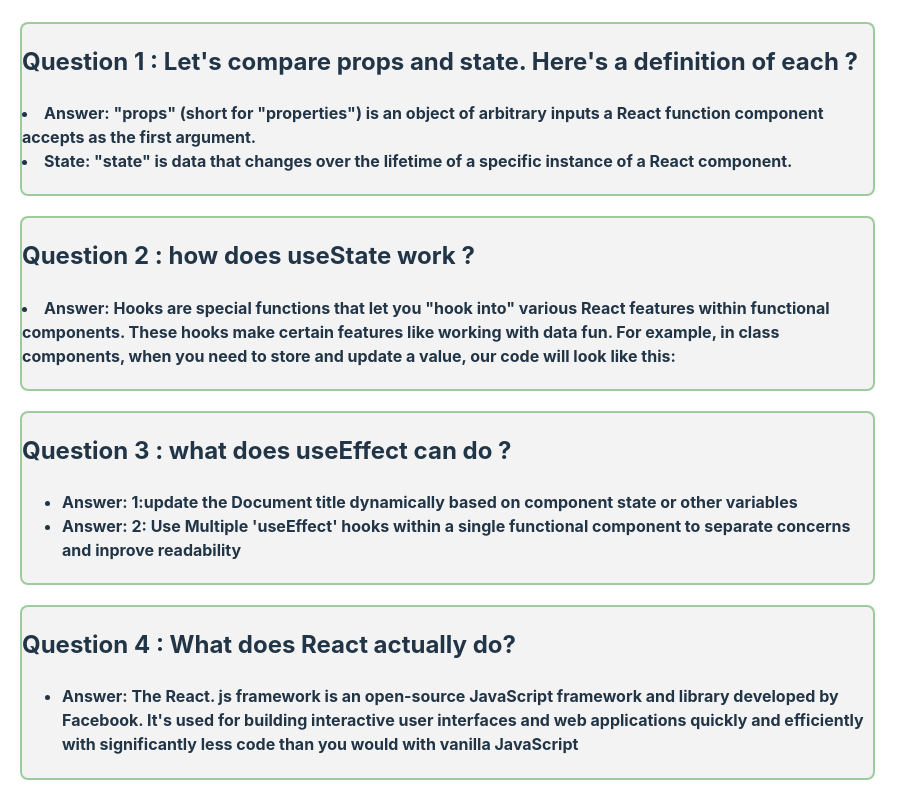
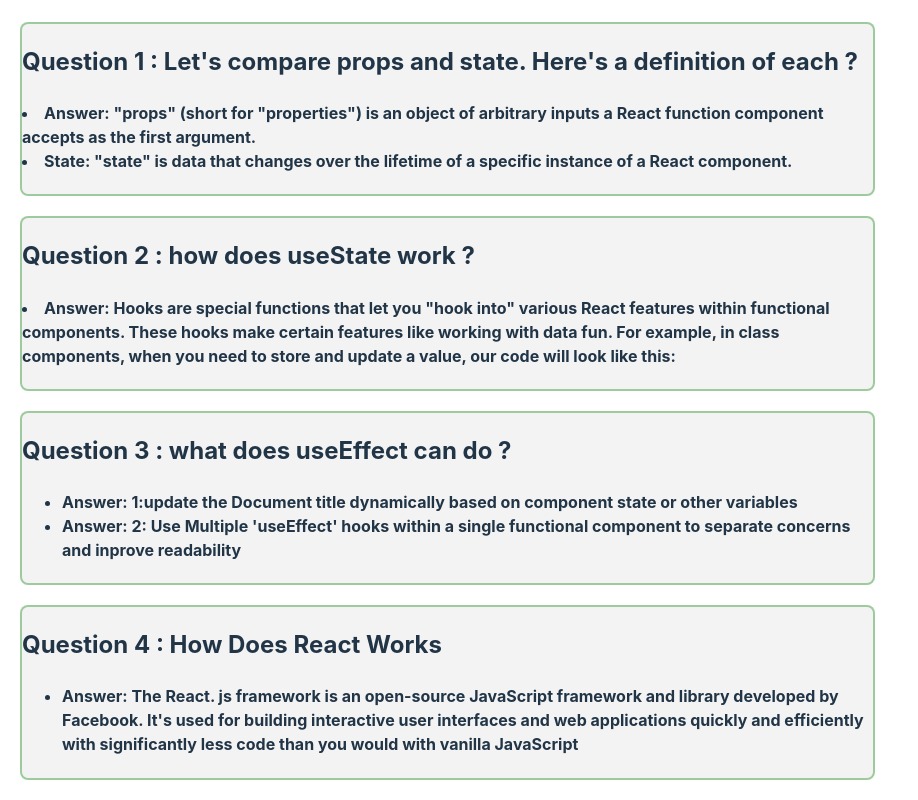
Before and after one commit to Sujan-Ahammad/knowledge-cafe, a React (Vite) app: page / in a window 1280 px wide. Shown: the part 2780-3580 px from the top of the page, without its empty margins (0-918 px from the left). Built offline with nearby package versions, Linux system fonts and the light colour scheme.

Commit message:
question title change

```diff
--- a/src/Component/Question/Question.jsx
+++ b/src/Component/Question/Question.jsx
@@ -26,7 +26,7 @@ const Question = () => {
                 </h4>
             </div>
             <div>
-                <h2>Question 4 : What does React actually do? </h2>
+                <h2>Question 4 : How Does React Works </h2>
                 <h4><ul><li>Answer: The React. js framework is an open-source JavaScript framework and library developed by Facebook. It's used for building interactive user interfaces and web applications quickly and efficiently with significantly less code than you would with vanilla JavaScript</li></ul></h4>
             </div>
         </div>
```
